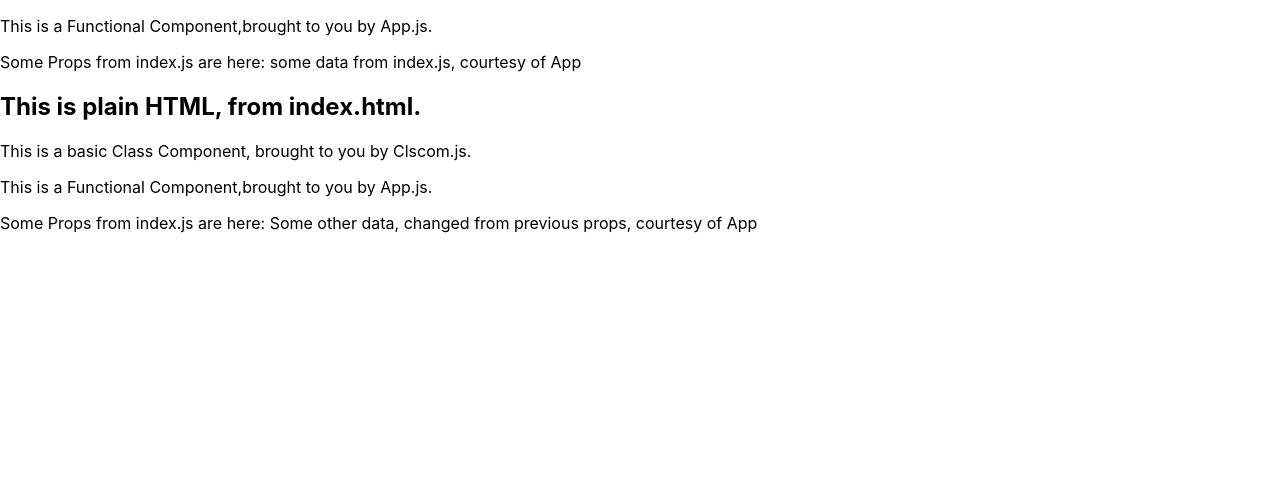
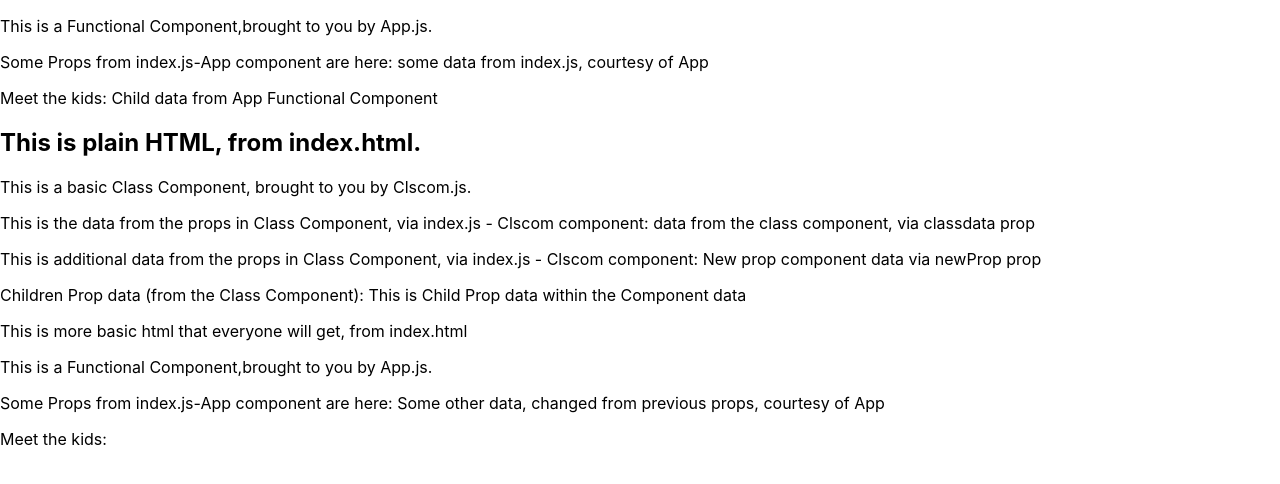
Before and after one commit to bkvagnini/pirple-reactCourse, a React (Create React App) app in the folder master-react/: page / in a window 1280 px wide. Shown: the top 484 px of the page. Built offline with nearby package versions, Linux system fonts and the light colour scheme.

Commit message:
Add Props to functional and class components.

```diff
--- a/master-react/public/index.html
+++ b/master-react/public/index.html
@@ -29,8 +29,12 @@
   <body>
     <noscript>You need to enable JavaScript to run this app.</noscript>
     <div id="root"></div>
-    <h2> This is plain HTML, from index.html.</h2>
+    <h2 className = "box1"> This is plain HTML, from index.html.</h2>
     <div id="Clscom"></div>
+
+    <div className = "box2">
+      <p>This is more basic html that everyone will get, from index.html</p>
+    </div>
 
     <div id="data2"></div>
     <!--
--- a/master-react/src/App.js
+++ b/master-react/src/App.js
@@ -5,7 +5,8 @@ function Home(props){
   return ( //this is using JSX
     <div>
       <p className = "para2">This is a Functional Component,brought to you by App.js.</p>
-      <p>Some Props from index.js are here: {props.contentdata} </p>
+      <p>Some Props from index.js-App component are here: {props.contentdata} </p>
+      <p> Meet the kids: {props.children}</p>
     </div>
   )
   }
--- a/master-react/src/Clscom.js
+++ b/master-react/src/Clscom.js
@@ -5,6 +5,9 @@ export class Clscom extends React.Component{
         return (
             <div>
             <p className = "para2">This is a basic Class Component, brought to you by Clscom.js.</p>
+            <p> This is the data from the props in Class Component, via index.js - Clscom component: {this.props.classdata}</p>
+            <p> This is additional data from the props in Class Component, via index.js - Clscom component: {this.props.newProp}</p>
+            <p> Children Prop data (from the Class Component): {this.props.children}</p>
           </div>
         )
     }
--- a/master-react/src/index.css
+++ b/master-react/src/index.css
@@ -11,3 +11,13 @@ code {
   font-family: source-code-pro, Menlo, Monaco, Consolas, 'Courier New',
     monospace;
 }
+
+.box1 {
+  margin: 5px;
+  background-color: yellow;
+}
+
+.box2 {
+  margin: 10px;
+  background-color: aqua;
+}
--- a/master-react/src/index.js
+++ b/master-react/src/index.js
@@ -7,7 +7,7 @@ import reportWebVitals from './reportWebVitals';
 
 ReactDOM.render(
   <React.StrictMode>
-    <App contentdata = "some data from index.js, courtesy of App"/>
+    <App contentdata = "some data from index.js, courtesy of App">Child data from App Functional Component </App>
   </React.StrictMode>,
   document.getElementById('root')
 );
@@ -15,7 +15,12 @@ ReactDOM.render(
 ReactDOM.render (<App contentdata = "Some other data, changed from previous props, courtesy of App"/>, document.getElementById('data2'));
 
 //Another way to write out the render statement
-ReactDOM.render(<Clscom />, document.getElementById('Clscom'));
+ReactDOM.render(
+<Clscom classdata = "data from the class component, via classdata prop" newProp = "New prop component data via newProp prop">
+  This is Child Prop data within the Component data
+  </Clscom>,
+  document.getElementById('Clscom')
+  );
 
 
 // If you want to start measuring performance in your app, pass a function
```
